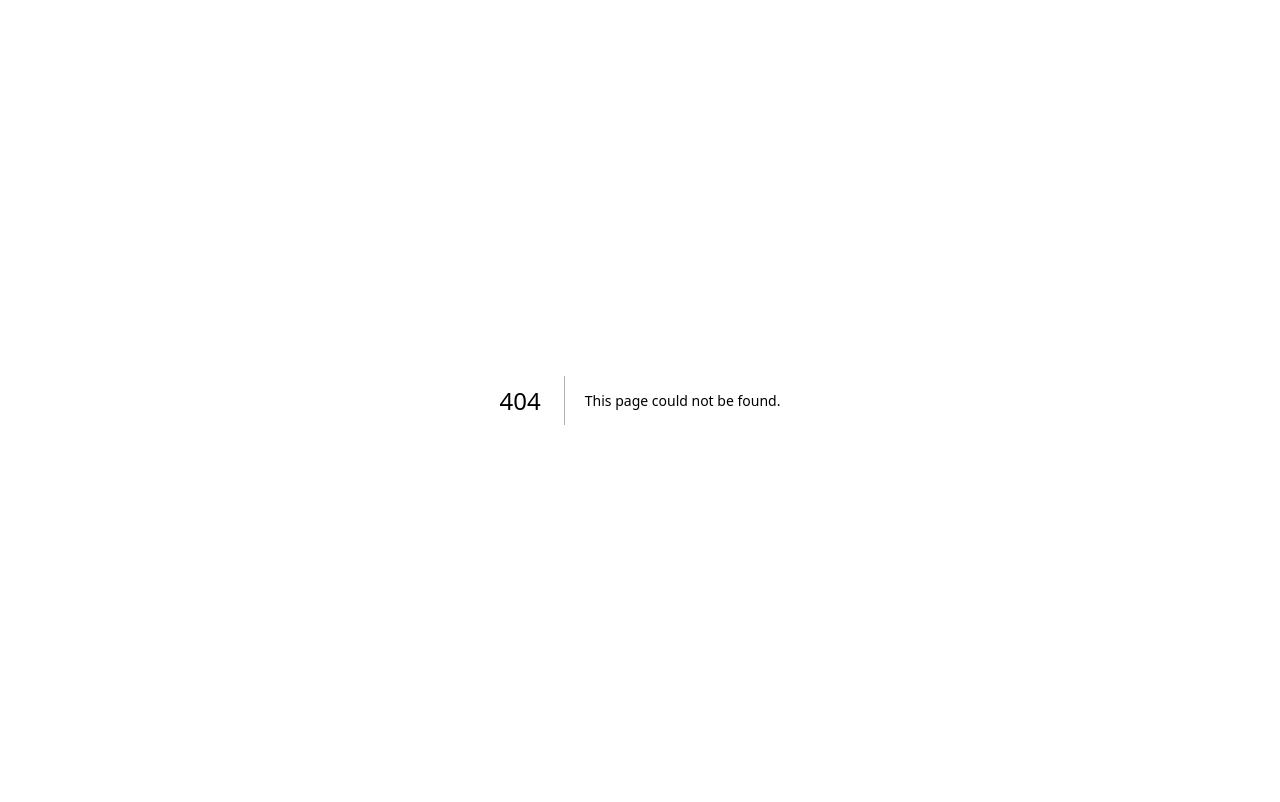
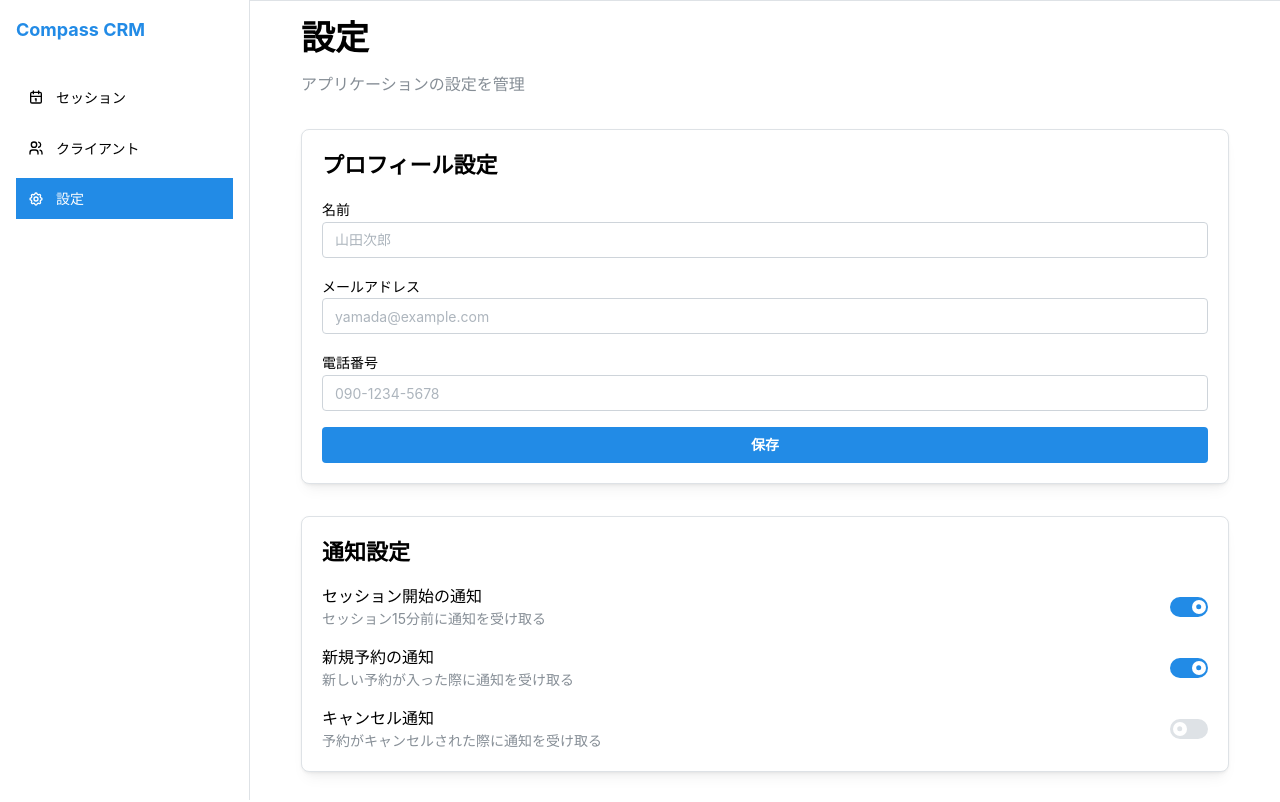
Before and after one commit to career-direction/compass-crm, a Next.js app: page /settings in a window 1280 px wide. Before the commit this address had no page. Shown: the top 802 px of the page. Built offline with nearby package versions, Linux system fonts and the light colour scheme.

Commit message:
add: sidebar

```diff
--- /dev/null
+++ b/src/app/(dashboard)/clients/page.tsx
@@ -0,0 +1,90 @@
+import { Container, Title, Text, Card, Stack, Group, Badge, Button, SimpleGrid } from "@mantine/core";
+import { IconUser, IconPhone, IconMail } from "@tabler/icons-react";
+
+const clients = [
+	{
+		id: 1,
+		name: "田中太郎",
+		email: "tanaka@example.com",
+		phone: "090-1234-5678",
+		status: "アクティブ",
+		lastSession: "2024-01-15",
+	},
+	{
+		id: 2,
+		name: "佐藤花子",
+		email: "sato@example.com",
+		phone: "090-9876-5432",
+		status: "アクティブ",
+		lastSession: "2024-01-14",
+	},
+	{
+		id: 3,
+		name: "鈴木一郎",
+		email: "suzuki@example.com",
+		phone: "090-5555-1234",
+		status: "休眠中",
+		lastSession: "2023-12-20",
+	},
+];
+
+export default function ClientsPage() {
+	return (
+		<Container size="xl">
+			<Stack gap="xl">
+				<Group justify="space-between" align="center">
+					<div>
+						<Title order={1} mb="sm">
+							クライアント一覧
+						</Title>
+						<Text c="dimmed">登録されているクライアントの管理</Text>
+					</div>
+					<Button>新規クライアント登録</Button>
+				</Group>
+
+				<SimpleGrid cols={{ base: 1, sm: 2, lg: 3 }} spacing="md">
+					{clients.map((client) => (
+						<Card key={client.id} shadow="sm" padding="lg" radius="md" withBorder>
+							<Group justify="space-between" mb="sm">
+								<Group>
+									<IconUser size={24} />
+									<Text fw={600}>{client.name}</Text>
+								</Group>
+								<Badge color={client.status === "アクティブ" ? "green" : "gray"}>
+									{client.status}
+								</Badge>
+							</Group>
+
+							<Stack gap="xs" mb="md">
+								<Group gap="xs">
+									<IconMail size={16} />
+									<Text size="sm" c="dimmed">
+										{client.email}
+									</Text>
+								</Group>
+								<Group gap="xs">
+									<IconPhone size={16} />
+									<Text size="sm" c="dimmed">
+										{client.phone}
+									</Text>
+								</Group>
+								<Text size="sm" c="dimmed">
+									最終セッション: {client.lastSession}
+								</Text>
+							</Stack>
+
+							<Group justify="space-between">
+								<Button variant="light" size="sm">
+									詳細
+								</Button>
+								<Button variant="outline" size="sm">
+									編集
+								</Button>
+							</Group>
+						</Card>
+					))}
+				</SimpleGrid>
+			</Stack>
+		</Container>
+	);
+}
--- /dev/null
+++ b/src/app/(dashboard)/layout.tsx
@@ -0,0 +1,35 @@
+"use client";
+
+import { AppShell, Burger } from "@mantine/core";
+import { useDisclosure } from "@mantine/hooks";
+import { Sidebar } from "@/components/layout/Sidebar.ui";
+import { ReactNode } from "react";
+
+type Props = {
+	children: ReactNode;
+};
+
+export default function DashboardLayout({ children }: Props) {
+	const [opened, { toggle }] = useDisclosure();
+
+	return (
+		<AppShell
+			navbar={{
+				width: 250,
+				breakpoint: "sm",
+				collapsed: { mobile: !opened },
+			}}
+			padding="md"
+		>
+			<AppShell.Header>
+				<Burger opened={opened} onClick={toggle} hiddenFrom="sm" size="sm" m="sm" />
+			</AppShell.Header>
+
+			<AppShell.Navbar>
+				<Sidebar />
+			</AppShell.Navbar>
+
+			<AppShell.Main>{children}</AppShell.Main>
+		</AppShell>
+	);
+}
--- /dev/null
+++ b/src/app/(dashboard)/settings/page.tsx
@@ -0,0 +1,82 @@
+import { Container, Title, Text, Card, Stack, Button, TextInput, Switch, Group } from "@mantine/core";
+
+export default function SettingsPage() {
+	return (
+		<Container size="md">
+			<Stack gap="xl">
+				<div>
+					<Title order={1} mb="sm">
+						設定
+					</Title>
+					<Text c="dimmed">アプリケーションの設定を管理</Text>
+				</div>
+
+				<Card shadow="sm" padding="lg" radius="md" withBorder>
+					<Title order={3} mb="md">
+						プロフィール設定
+					</Title>
+					<Stack gap="md">
+						<TextInput label="名前" placeholder="山田次郎" />
+						<TextInput label="メールアドレス" placeholder="yamada@example.com" />
+						<TextInput label="電話番号" placeholder="090-1234-5678" />
+						<Button>保存</Button>
+					</Stack>
+				</Card>
+
+				<Card shadow="sm" padding="lg" radius="md" withBorder>
+					<Title order={3} mb="md">
+						通知設定
+					</Title>
+					<Stack gap="md">
+						<Group justify="space-between">
+							<div>
+								<Text fw={500}>セッション開始の通知</Text>
+								<Text size="sm" c="dimmed">
+									セッション15分前に通知を受け取る
+								</Text>
+							</div>
+							<Switch defaultChecked />
+						</Group>
+						<Group justify="space-between">
+							<div>
+								<Text fw={500}>新規予約の通知</Text>
+								<Text size="sm" c="dimmed">
+									新しい予約が入った際に通知を受け取る
+								</Text>
+							</div>
+							<Switch defaultChecked />
+						</Group>
+						<Group justify="space-between">
+							<div>
+								<Text fw={500}>キャンセル通知</Text>
+								<Text size="sm" c="dimmed">
+									予約がキャンセルされた際に通知を受け取る
+								</Text>
+							</div>
+							<Switch />
+						</Group>
+					</Stack>
+				</Card>
+
+				<Card shadow="sm" padding="lg" radius="md" withBorder>
+					<Title order={3} mb="md">
+						セッション設定
+					</Title>
+					<Stack gap="md">
+						<TextInput
+							label="デフォルトセッション時間"
+							placeholder="60"
+							rightSection="分"
+						/>
+						<TextInput
+							label="デフォルト料金"
+							placeholder="8000"
+							rightSection="円"
+						/>
+						<Button>保存</Button>
+					</Stack>
+				</Card>
+			</Stack>
+		</Container>
+	);
+}
--- /dev/null
+++ b/src/components/layout/Sidebar.ui.tsx
@@ -0,0 +1,50 @@
+"use client";
+
+import { NavLink, Stack, Text, Group, Box } from "@mantine/core";
+import { IconCalendar, IconUsers, IconSettings } from "@tabler/icons-react";
+import { usePathname } from "next/navigation";
+
+const navItems = [
+	{
+		label: "セッション",
+		icon: IconCalendar,
+		href: "/sessions",
+	},
+	{
+		label: "クライアント",
+		icon: IconUsers,
+		href: "/clients",
+	},
+	{
+		label: "設定",
+		icon: IconSettings,
+		href: "/settings",
+	},
+];
+
+export const Sidebar = () => {
+	const pathname = usePathname();
+
+	return (
+		<Stack gap="sm" p="md">
+			<Box mb="lg">
+				<Text fw={700} size="lg" c="blue">
+					Compass CRM
+				</Text>
+			</Box>
+
+			<Stack gap="xs">
+				{navItems.map((item) => (
+					<NavLink
+						key={item.href}
+						href={item.href}
+						label={item.label}
+						leftSection={<item.icon size="1rem" />}
+						active={pathname.startsWith(item.href)}
+						variant="filled"
+					/>
+				))}
+			</Stack>
+		</Stack>
+	);
+};
```
Also changed, not shown: src/app/(dashboard)/sessions/[id]/page.tsx (renamed from src/app/sessions/[id]/page.tsx), src/app/(dashboard)/sessions/page.tsx (renamed from src/app/session/page.tsx).
